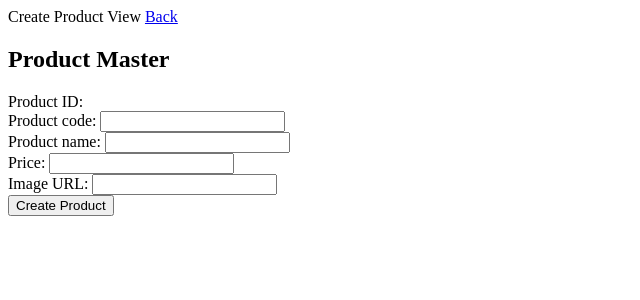
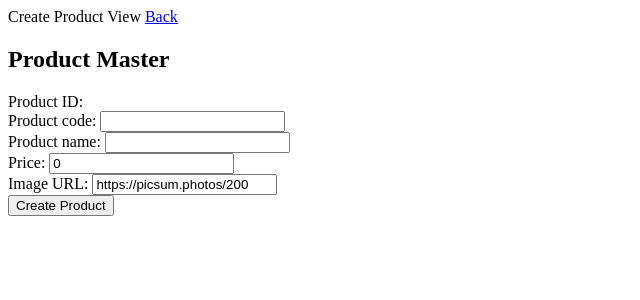
Before and after one commit to saoloung/master-data, a Vue app: page /product/create in a window 1280 px wide. Shown: the top 300 px of the page, without its empty margins (0-640 px from the left). Built offline with nearby package versions, Linux system fonts and the light colour scheme.

Commit message:
set default imageURL

```diff
--- a/src/views/CreateView.vue
+++ b/src/views/CreateView.vue
@@ -4,7 +4,12 @@ import { RouterLink } from 'vue-router'
 import { useProductStore } from '../stores/product'
 
 const productStore = useProductStore()
-const productData = reactive({})
+const productData = reactive({
+  productCode: '',
+  productName: '',
+  price: 0,
+  imageUrl: 'https://picsum.photos/200'
+})
 
 const createProduct = async (productData) => {
   await productStore.createProduct(productData)
@@ -34,7 +39,7 @@ const createProduct = async (productData) => {
       </div>
       <div>
         Price:
-        <input type="text" v-model="productData.price">
+        <input type="number" v-model="productData.price">
       </div>
       <div>
         Image URL:
```
